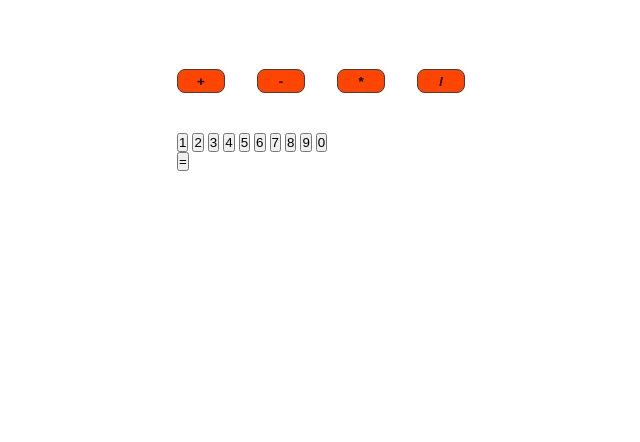
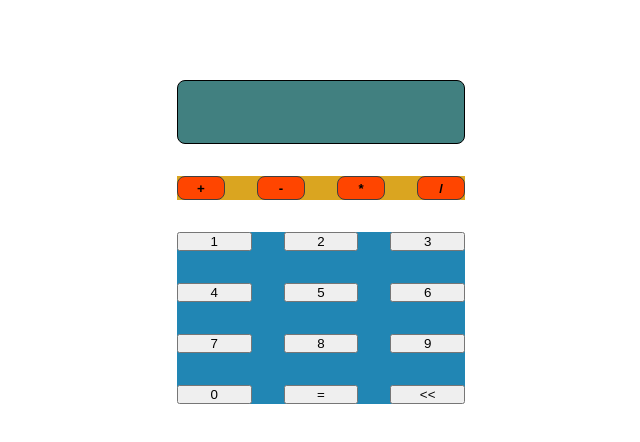
Before and after one commit to MarkOtwane/Calculator-JS-OOP-, a plain HTML site: page index.html in a window 1280 px wide. Shown: the whole page, without its empty margins (319-959 px from the left). Drawn offline with Linux system fonts and the light colour scheme.

Commit message:
style the remaining buttons in the class to give it a good visuals

```diff
--- a/index.html
+++ b/index.html
@@ -8,8 +8,9 @@
 </head>
 <body>
     <div class="main">
+        <div id="display"></div>
         <div id="numbers"></div>
-        <div id="display"></div>
+
     </div>
     <script src="script.js"></script>
 </body>
--- a/script.js
+++ b/script.js
@@ -8,6 +8,7 @@ class Calculator{
             const numberList = document.getElementById("numbers");
             let expression = ""; // store numbers and operator as a string
             numberList.innerHTML = `
+            <div class="allContent">
                 <div class="operators">
                     <button class="ops">+</button>
                     <button class="ops">-</button>
@@ -25,8 +26,11 @@ class Calculator{
                     <button class = "nums">8</button>
                     <button class = "nums">9</button>
                     <button class = "nums">0</button>
+                    <button id = "equals">=</button>
+                    <button id="edit"><<</button>
                 </div>
-            <button id = "equals">=</button>
+            </div>
+
             `;
             const numberButtons = document.querySelectorAll('.nums');
             const operatorButtons = document.querySelectorAll('.ops');
--- a/style.css
+++ b/style.css
@@ -5,24 +5,22 @@
 }
 .main{
     display: flex;
+    flex-direction: column;
     justify-content: center;
     align-items: center;
     margin: 5rem;
-    height: 5rem;
+    height: auto;
     border-radius: 8px;
+    gap: 2rem;
 
 }
-/* #numbers{
-        display: flex;
-        flex-direction: column;
-        font-size: 7rem;
 
-    } */
 .operators{
     width: 18rem;
-            height: 4rem;
+    height: auto;
     display: flex;
     justify-content: space-between;
+    background-color: goldenrod;
     button{
         width: 3rem;
         height: 1.5rem;
@@ -32,3 +30,28 @@
         border: 1px solid rgb(65, 63, 63);
     }
 }
+.numberTotal{
+    width: 18rem;
+    display: grid;
+    grid-template-columns: repeat(3, 1fr);
+    gap: 2rem;
+    background-color: #2186b4;
+    border-radius: 8px;
+
+}
+
+#display{
+    width: 18rem;
+    height: 4rem;
+    background-color: rgb(65, 128, 128);
+    display: flex;
+    justify-content: center;
+    align-items: center;
+    border-radius: 8px;
+    border: 1px solid black;
+}
+.allContent{
+    display: flex;
+    flex-direction: column;
+    gap: 2rem;
+}
```
Lines whose indentation alone changed are shown as unchanged.
